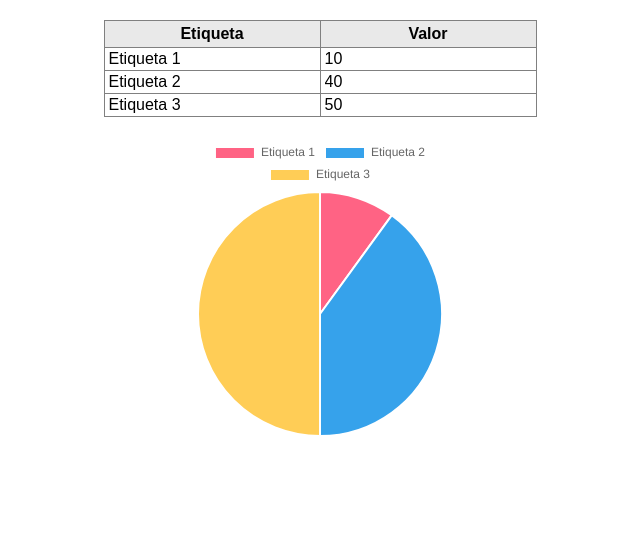
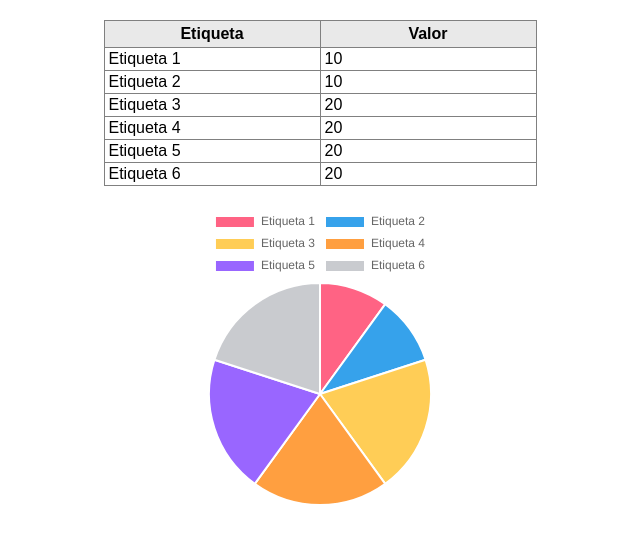
Before and after one commit to lorenzo0895/grid-chart, a plain HTML site: page index.html in a window 1280 px wide. Shown: the whole page, without its empty margins (320-960 px from the left). Drawn offline with nearby package versions, Linux system fonts and the light colour scheme.

Commit message:
First mock

```diff
--- a/index.html
+++ b/index.html
@@ -24,11 +24,23 @@
                 </tr>
                 <tr>
                     <td><input value="Etiqueta 2" id="tag2" type="text"></td>
-                    <td><input value="40" id="value2" type="number"></td>
+                    <td><input value="10" id="value2" type="number"></td>
                 </tr>
                 <tr>
                     <td><input value="Etiqueta 3" id="tag3" type="text"></td>
-                    <td><input value="50" id="value3" type="number"></td>
+                    <td><input value="20" id="value3" type="number"></td>
+                </tr>
+                <tr>
+                    <td><input value="Etiqueta 4" id="tag4" type="text"></td>
+                    <td><input value="20" id="value4" type="number"></td>
+                </tr>
+                <tr>
+                    <td><input value="Etiqueta 5" id="tag5" type="text"></td>
+                    <td><input value="20" id="value5" type="number"></td>
+                </tr>
+                <tr>
+                    <td><input value="Etiqueta 6" id="tag6" type="text"></td>
+                    <td><input value="20" id="value6" type="number"></td>
                 </tr>
             </tbody>
         </table>
--- a/script.js
+++ b/script.js
@@ -1,6 +1,6 @@
 const ctx = document.getElementById('myChart');
 
-const numberOfRows = 3;
+const numberOfRows = 6;
 const tagsInputs = [];
 const valuesInputs = [];
 
@@ -24,7 +24,10 @@ const data = {
         backgroundColor: [
             'rgb(255, 99, 132)',
             'rgb(54, 162, 235)',
-            'rgb(255, 205, 86)'
+            'rgb(255, 205, 86)',
+            'rgb(255,159,64)',
+            'rgb(153,102,255)',
+            'rgb(201,203,207)',
         ],
         hoverOffset: 4
     }]
```
